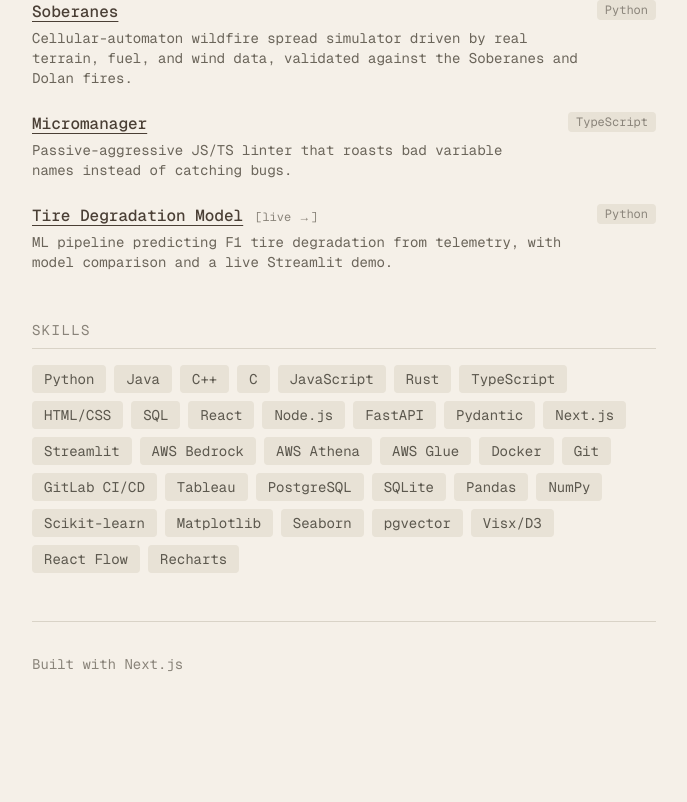
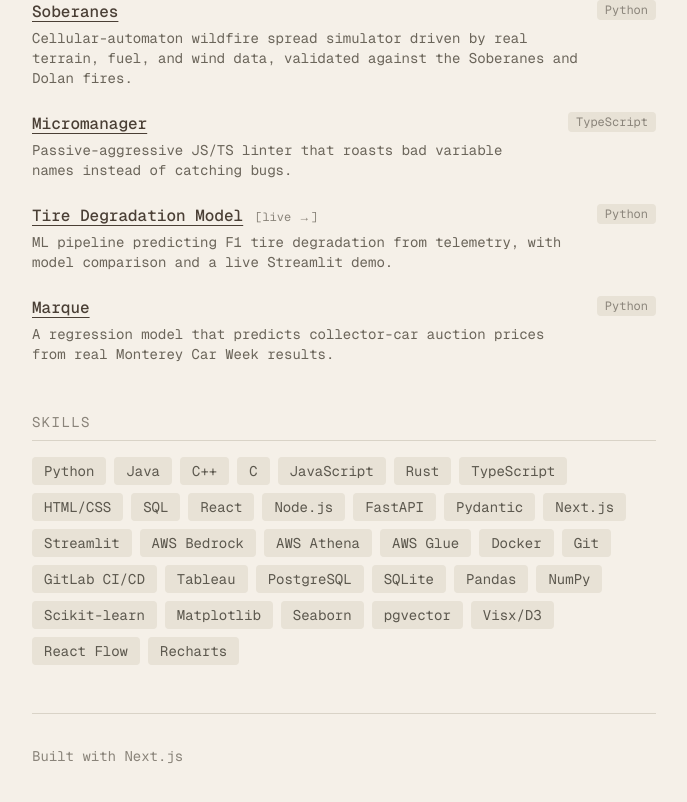
Before and after one commit to saishettar/ss-portfolio, a Next.js app: page / in a window 1280 px wide. Shown: the part 1247-2049 px from the top of the page, without its empty margins (296-983 px from the left). Before the commit the page ends 1985 px from the top, so only its background shows below. Built offline with nearby package versions, Linux system fonts and the light colour scheme.

Commit message:
Add Marque project
Co-Authored-By: Claude Sonnet 5 <noreply@anthropic.com>
Claude-Session: https://claude.ai/code/session_01RBTSFPxCvfGQi6ygsRJ1ds

```diff
--- a/src/app/page.tsx
+++ b/src/app/page.tsx
@@ -81,6 +81,13 @@ const projects: Project[] = [
     live: "https://f1-tire-degradation.lovable.app/",
     summary:
       "ML pipeline predicting F1 tire degradation from telemetry, with model comparison and a live Streamlit demo.",
+  },
+  {
+    name: "Marque",
+    repo: "https://github.com/saishettar/marque",
+    language: "Python",
+    summary:
+      "A regression model that predicts collector-car auction prices from real Monterey Car Week results.",
   },
 ];
 
```
